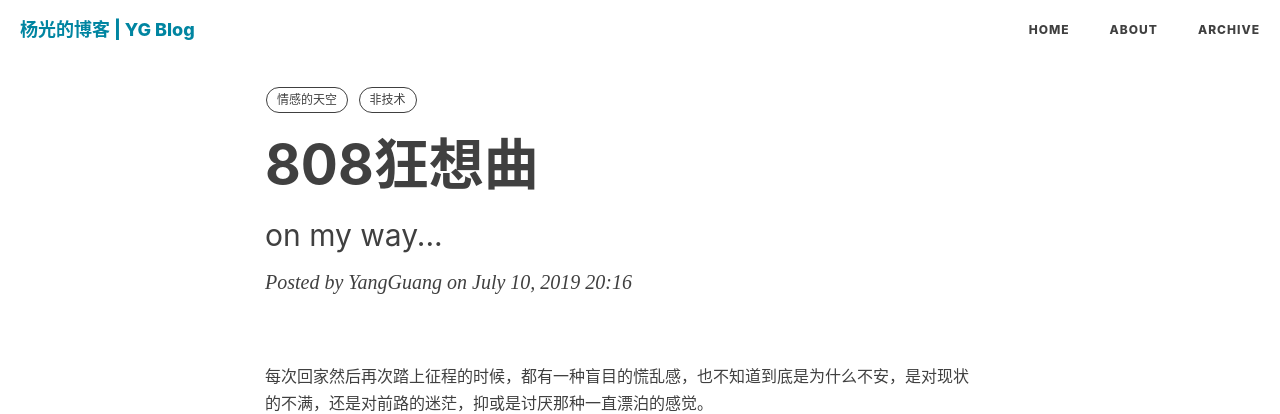
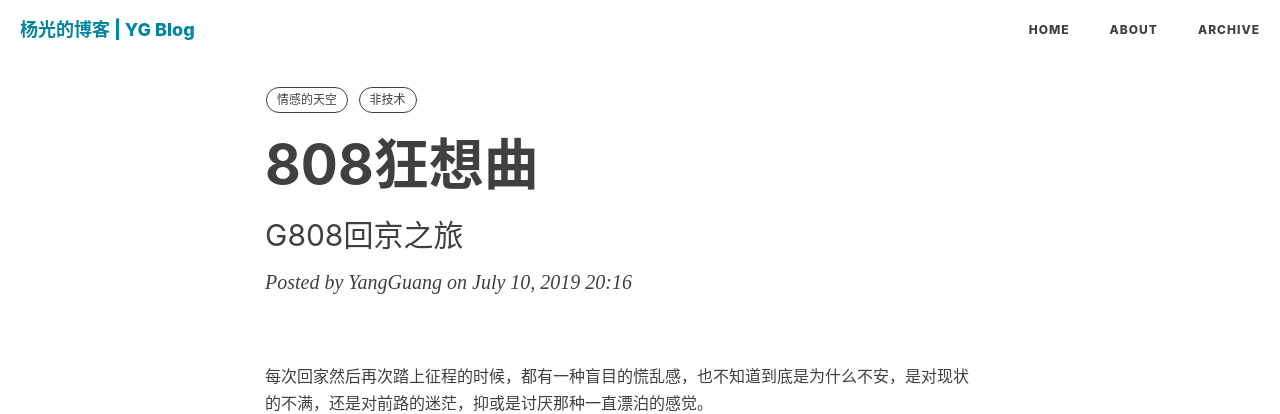
Before and after one commit to Winterdirge/MyBlog, a Jekyll site: the page built from _posts/2019-07-10-on-my-way-to-beijing.markdown, in a window 1280 px wide. Shown: the top 414 px of the page. Built offline with Jekyll 4.4.1, drawn with Linux system fonts in a browser that asks for light colours; nearby versions of some CDN libraries; comment, search, counter and statistics services are not loaded.

Commit message:
update subtitle info.

```diff
--- a/_posts/2019-07-10-on-my-way-to-beijing.markdown
+++ b/_posts/2019-07-10-on-my-way-to-beijing.markdown
@@ -1,7 +1,7 @@
 ---
 layout:     post
 title:      "808狂想曲"
-subtitle:   "on my way..."
+subtitle:   "G808回京之旅"
 date:       2019-07-10 20:16:23 GMT+8
 author:     "YangGuang"
 header-style: text
```
